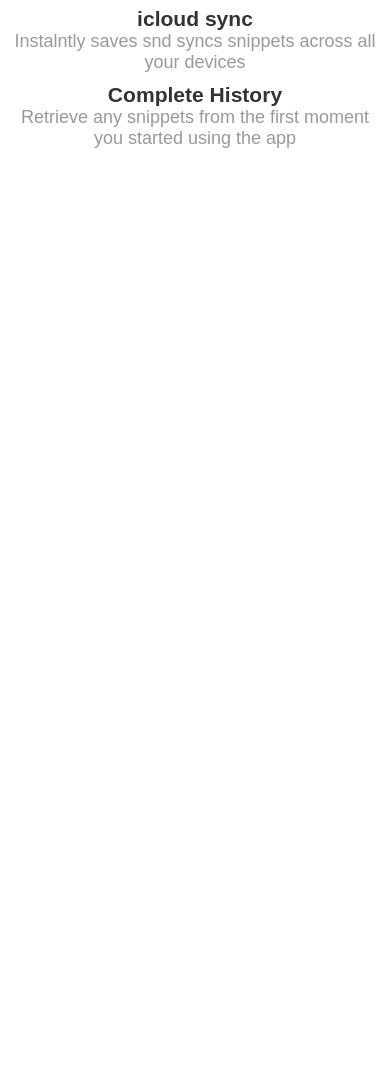
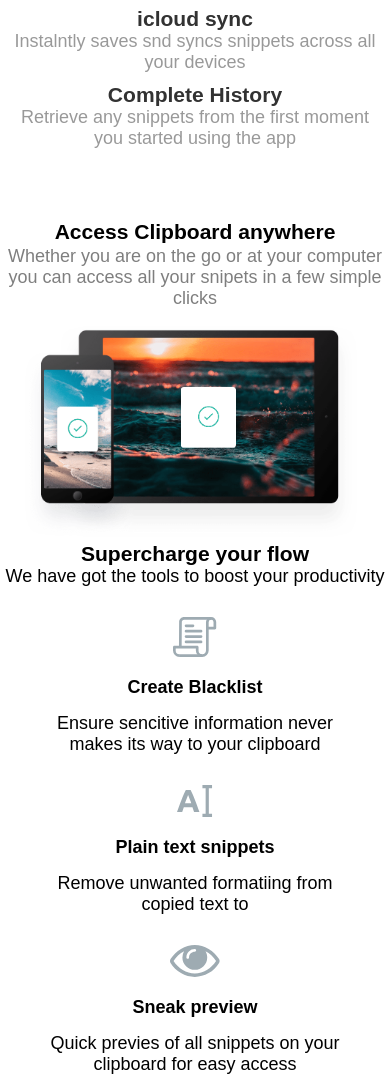
Before and after one commit to DivyasreePothuru/clipboard, a plain HTML site: page index1.html in a window 390 px wide. Shown: the part 1498-2583 px from the top of the page. Before the commit the page ends 1718 px from the top, so only its background shows below. Drawn offline with Linux system fonts and the light colour scheme; a web font is replaced by a local one.

Commit message:
created 3rd page in mobile and desktop

```diff
--- a/index1.html
+++ b/index1.html
@@ -25,18 +25,27 @@
         <button>Download MAC</button>
       </div>
     </header>
+    <!-- 2nd page -->
+
     <div class="page-1">
       <div class="page1-title">
         <h1>Keep track of your snippets</h1>
-<p>Clipboard instlantly stores any item you copy in the cloud, meaning you can access your snipets immediatley on your devices>our Mac and ios apps will help you organize everything</p>
+        <p>
+          Clipboard instlantly stores any item you copy in the cloud, meaning
+          you can access your snipets immediatley on your devices>our Mac and
+          ios apps will help you organize everything
+        </p>
       </div>
 
       <div class="page1-head">
-  <img class="computer" src="/images/image-computer.png" alt="computer">
+        <img class="computer" src="/images/image-computer.png" alt="computer" />
         <div class="head">
           <div class="head1">
             <h3>Quick Search</h3>
-    <p>Easily search your snippets by content,category,web application, address and more</p>
+            <p>
+              Easily search your snippets by content,category,web application,
+              address and more
+            </p>
           </div>
           <div class="head2">
             <h3>icloud sync</h3>
@@ -44,11 +53,59 @@
           </div>
           <div class="head3">
             <h3>Complete History</h3>
-    <p>Retrieve any snippets from the first moment you started using the app</p>
+            <p>
+              Retrieve any snippets from the first moment you started using the
+              app
+            </p>
           </div>
         </div>
       </div>
     </div>
 
+    <!--  3rd page -->
+
+
+
+    <div class="sectiontwo">
+
+     <div class="sectiontwo-title">
+      <h3>Access Clipboard anywhere</h3>
+      <p>Whether you are on the go or at your computer you can access all your snipets in a few simple clicks</p>
+     </div>
+      <img class="devices" src="/images/image-devices.png" alt="devices">
+
+      <div class="sectiontwo-heading">
+      <h3> Supercharge your flow</h3>
+      <p>We have got the tools to boost your productivity</p>
+
+
+      <div class="sectiontwo-logo">
+        <div class="sectiontwo-logo1">
+          <img src="/images/icon-blacklist.svg" alt="blacklist">
+          <h4>Create Blacklist</h4>
+          <p>Ensure sencitive information never makes its way to your clipboard</p>
+        </div>
+        <div class="sectiontwo-logo2">
+          <img src="/images/icon-text.svg" alt="text snippets">
+          <h4>Plain text snippets</h4>
+          <p>Remove unwanted formatiing from copied text to </p>
+        </div>
+        <div class="sectiontwo-logo3">
+          <img src="/images/icon-preview.svg" alt="sneak">
+          <h4>Sneak preview</h4>
+          <p>Quick previes of all snippets on your clipboard for easy access</p>
+        </div>
+      </div>
+      </div>
+
+
+
+
+
+
+
+
+
+    </div>
   </body>
 </html>
--- a/style1.css
+++ b/style1.css
@@ -110,6 +110,49 @@ button:nth-child(2){
     opacity:0.5;
 }
 
+.sectiontwo{
+    height: 100%;
+    width: 100%;
+
+margin-top: 30px;
+}
+
+.sectiontwo-title, .sectiontwo-heading{
+
+    height: 12.5%;
+    text-align: center;
+opacity: 1;
+}
+
+
+.sectiontwo-title p{
+
+    opacity: 0.5;
+    padding: 2px;
+}
+
+.devices{
+
+    height: 25%;
+margin-left: 25px;
+}
+
+.sectiontwo-logo{
+height: 50%;
+margin: 20px;
+}
+
+.sectiontwo-logo1,.sectiontwo-logo2,.sectiontwo-logo3{
+
+    margin: 10px;
+    padding: 10px;
+}
+
+.sectiontwo-logo1 h4,.sectiontwo-logo2 h4,.sectiontwo-logo3 h4{
+    margin: 15px;
+}
+
+
 @media screen and (min-width:992px) {
 
 .header-buttons{
@@ -191,4 +234,25 @@ margin-top: 20px;
 
 }
 
+.sectiontwo-title p{
+
+    width: 65%;
+    margin: 0 auto;
 }
+
+.devices{
+width: 35%;
+    margin-left: 30%;
+}
+
+.sectiontwo-logo{
+
+    display: flex;
+    flex-direction: row;
+    margin: 15px;
+}
+
+.sectiontwo-heading p,.sectiontwo-logo p{
+    opacity: 0.5;
+}
+}
```
Lines whose indentation alone changed are shown as unchanged.
